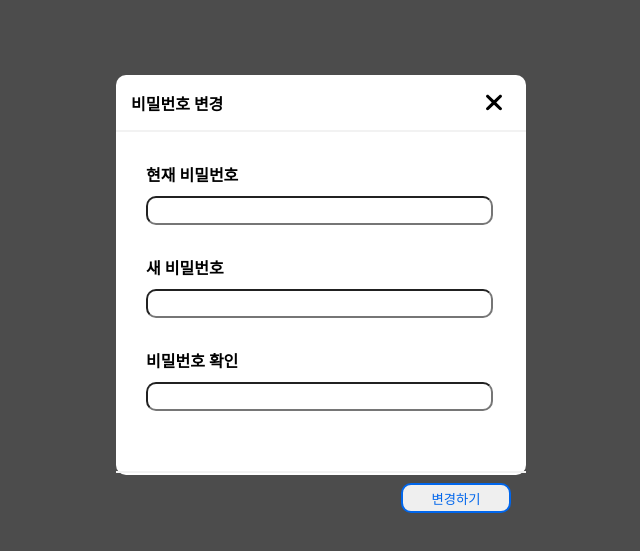
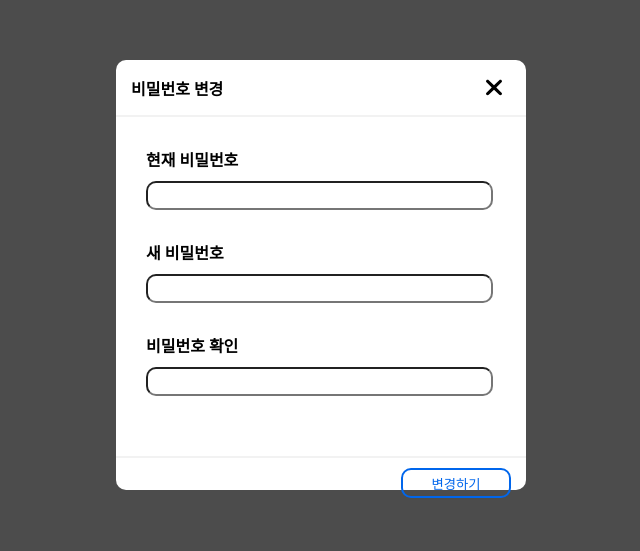
Before and after one commit to Flitto-Toyproject/toy_front_team2_front, a Vue app: page /modal in a window 1280 px wide. Shown: the part 125-676 px from the top of the page, without its empty margins (319-959 px from the left). Built offline with nearby package versions, Linux system fonts and the light colour scheme.

Commit message:
refactor: Modal CSS오류 수정

```diff
--- a/src/components/modal/ModalFrame.vue
+++ b/src/components/modal/ModalFrame.vue
@@ -52,7 +52,7 @@ div {
 .modal-frame {
   margin: auto;
   width: 410px;
-  height: 400px;
+  height: 430px;
   background: var(--color-white);
   border-radius: 10px;
 }
--- a/src/components/modal/ProfileModal.vue
+++ b/src/components/modal/ProfileModal.vue
@@ -114,6 +114,7 @@ export default {
     color: var(--color-blue);
     cursor: pointer;
     transition: 0.2s all;
+    background: none;
 
     &:hover {
       background-color: var(--color-blue);
```
